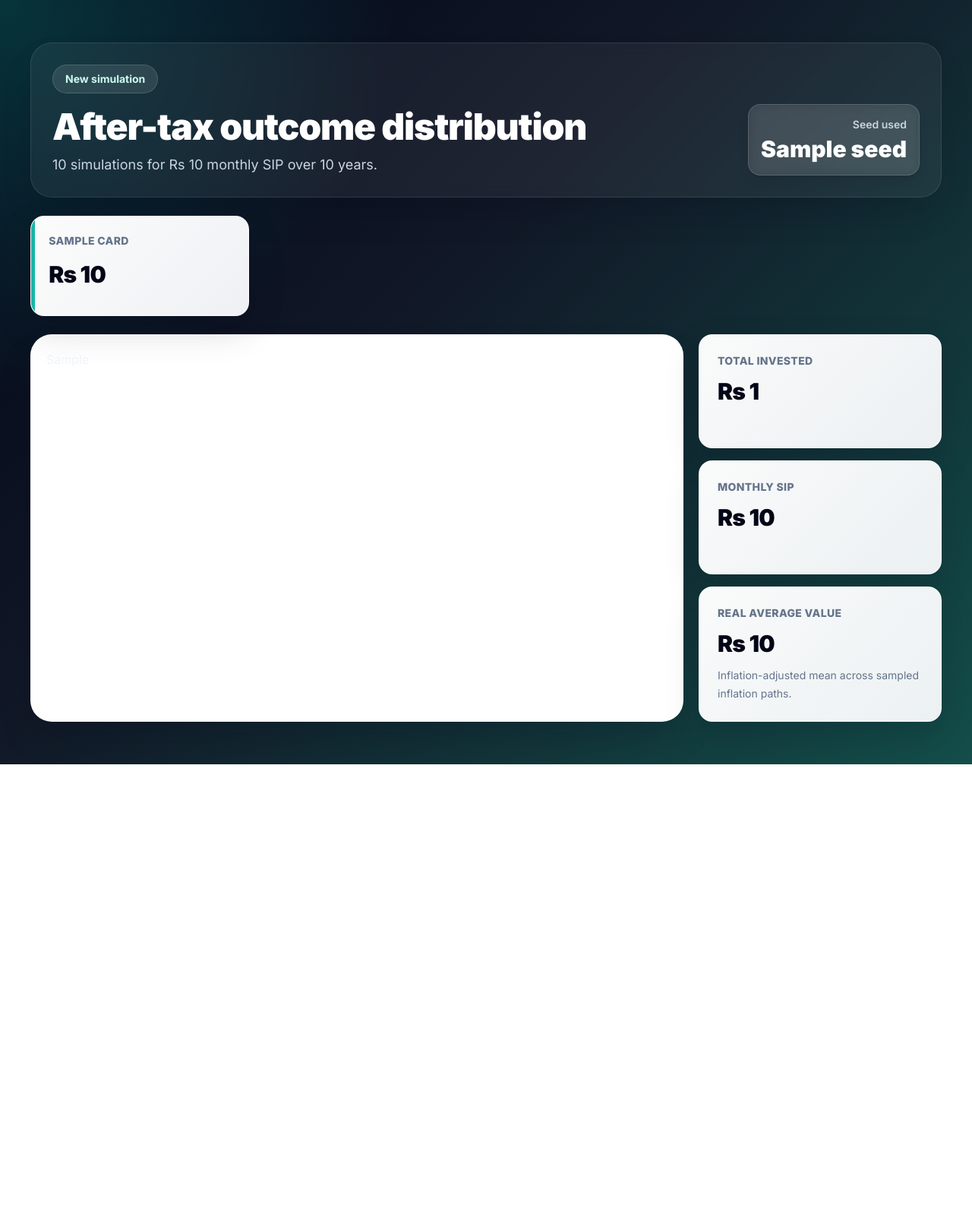
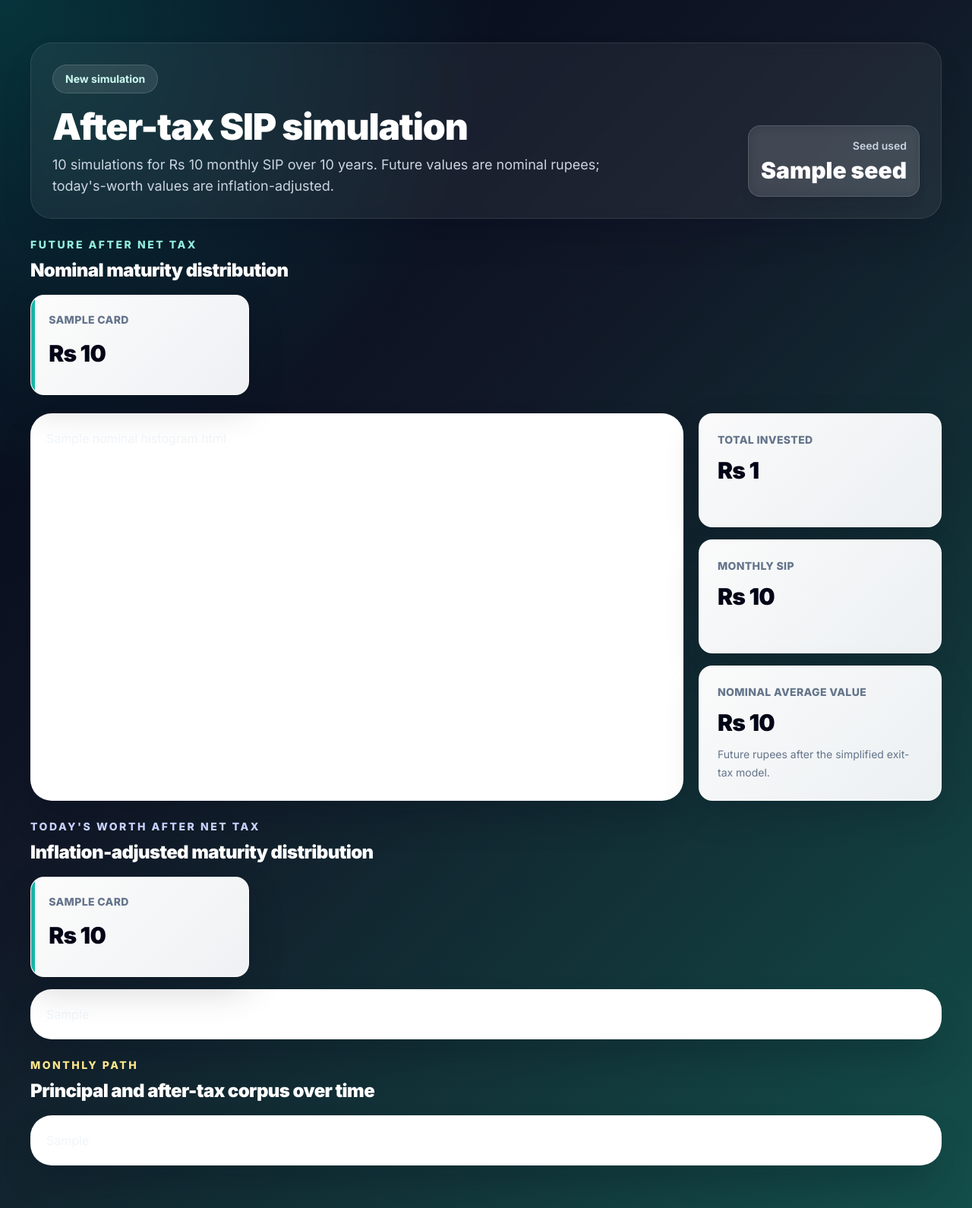
Before and after one commit to utkarshg1/sip-simulations, a FastAPI app: template templates/results.html in a window 1280 px wide. Shown: the whole page at 76% size. Before the commit the page ends 1006 px from the top, so only its background shows below. Run offline with FastAPI, Linux system fonts and the light colour scheme; the template is opened without the code that fills it: most values are stand-ins (such as "Sample title", 1, 10 or a date in 2020); some libraries are stand-ins or nearby versions.

Commit message:
updated inflation adjusted worth

```diff
--- a/main.py
+++ b/main.py
@@ -76,7 +76,20 @@ async def simulate(
         return render_form_with_errors(request, form, errors)
 
     result = run_simulation(inputs)
-    histogram_html = build_histogram(result.final_values_after_tax, result.summary)
+    nominal_histogram_html = build_histogram(
+        result.final_values_after_tax,
+        result.summary,
+        title="Future after-tax maturity value",
+        xaxis_title="Future after-tax maturity value",
+    )
+    real_histogram_html = build_histogram(
+        result.real_values_after_tax,
+        result.real_summary,
+        title="Today's-worth after-tax value",
+        xaxis_title="Today's-worth after-tax value",
+        bar_color="#818cf8",
+    )
+    monthly_path_html = build_monthly_path_chart(result.monthly_path)
 
     return templates.TemplateResponse(
         request,
@@ -85,7 +98,10 @@ async def simulate(
             "form": form,
             "result": result,
             "summary_cards": build_summary_cards(result.summary),
-            "histogram_html": histogram_html,
+            "real_summary_cards": build_summary_cards(result.real_summary),
+            "nominal_histogram_html": nominal_histogram_html,
+            "real_histogram_html": real_histogram_html,
+            "monthly_path_html": monthly_path_html,
         },
     )
 
@@ -122,13 +138,19 @@ def render_form_with_errors(
     )
 
 
-def build_histogram(values, summary: dict[str, float]) -> str:
+def build_histogram(
+    values,
+    summary: dict[str, float],
+    title: str,
+    xaxis_title: str,
+    bar_color: str = "#14b8a6",
+) -> str:
     figure = go.Figure()
     figure.add_trace(
         go.Histogram(
             x=values,
             nbinsx=70,
-            marker_color="#14b8a6",
+            marker_color=bar_color,
             opacity=0.88,
             hovertemplate="After-tax value: Rs %{x:,.0f}<br>Runs: %{y}<extra></extra>",
         )
@@ -159,8 +181,97 @@ def build_histogram(values, summary: dict[str, float]) -> str:
         paper_bgcolor="rgba(0,0,0,0)",
         plot_bgcolor="rgba(255,255,255,0.96)",
         bargap=0.02,
-        xaxis_title="After-tax maturity value",
+        title={"text": title, "x": 0.01, "xanchor": "left"},
+        xaxis_title=xaxis_title,
         yaxis_title="Simulation count",
+        font={"family": "Inter, ui-sans-serif, system-ui"},
+    )
+    return to_html(
+        figure,
+        full_html=False,
+        include_plotlyjs="cdn",
+        config={"displayModeBar": False, "responsive": True},
+    )
+
+
+def build_monthly_path_chart(monthly_path: dict) -> str:
+    x_values = monthly_path["years"]
+    figure = go.Figure()
+    figure.add_trace(
+        go.Scatter(
+            x=x_values,
+            y=monthly_path["p97_5"],
+            mode="lines",
+            line={"width": 0},
+            showlegend=False,
+            hoverinfo="skip",
+        )
+    )
+    figure.add_trace(
+        go.Scatter(
+            x=x_values,
+            y=monthly_path["p2_5"],
+            mode="lines",
+            fill="tonexty",
+            fillcolor="rgba(129, 140, 248, 0.14)",
+            line={"width": 0},
+            name="2.5-97.5 percentile band",
+            hovertemplate="Year %{x:.1f}<br>2.5%: Rs %{y:,.0f}<extra></extra>",
+        )
+    )
+    figure.add_trace(
+        go.Scatter(
+            x=x_values,
+            y=monthly_path["p75"],
+            mode="lines",
+            line={"width": 0},
+            showlegend=False,
+            hoverinfo="skip",
+        )
+    )
+    figure.add_trace(
+        go.Scatter(
+            x=x_values,
+            y=monthly_path["p25"],
+            mode="lines",
+            fill="tonexty",
+            fillcolor="rgba(20, 184, 166, 0.20)",
+            line={"width": 0},
+            name="25-75 percentile band",
+            hovertemplate="Year %{x:.1f}<br>25%: Rs %{y:,.0f}<extra></extra>",
+        )
+    )
+    figure.add_trace(
+        go.Scatter(
+            x=x_values,
+            y=monthly_path["p50"],
+            mode="lines",
+            line={"color": "#0f766e", "width": 3},
+            name="50th percentile after-tax corpus",
+            hovertemplate="Year %{x:.1f}<br>Median corpus: Rs %{y:,.0f}<extra></extra>",
+        )
+    )
+    figure.add_trace(
+        go.Scatter(
+            x=x_values,
+            y=monthly_path["principal"],
+            mode="lines",
+            line={"color": "#f59e0b", "width": 3, "dash": "dash"},
+            name="Principal invested",
+            hovertemplate="Year %{x:.1f}<br>Principal: Rs %{y:,.0f}<extra></extra>",
+        )
+    )
+    figure.update_layout(
+        template="plotly_white",
+        margin={"l": 56, "r": 28, "t": 58, "b": 54},
+        height=560,
+        title={"text": "Monthly after-tax corpus path", "x": 0.01, "xanchor": "left"},
+        paper_bgcolor="rgba(0,0,0,0)",
+        plot_bgcolor="rgba(255,255,255,0.96)",
+        xaxis_title="Investment year",
+        yaxis_title="After-tax corpus",
+        hovermode="x unified",
+        legend={"orientation": "h", "yanchor": "bottom", "y": 1.02, "xanchor": "right", "x": 1},
         font={"family": "Inter, ui-sans-serif, system-ui"},
     )
     return to_html(
--- a/templates/results.html
+++ b/templates/results.html
@@ -6,9 +6,9 @@
     <div class="flex flex-col gap-5 lg:flex-row lg:items-end lg:justify-between">
       <div>
         <a href="/" class="mb-5 inline-flex rounded-full border border-white/15 bg-white/10 px-4 py-2 text-sm font-bold text-teal-100 transition hover:bg-white/15">New simulation</a>
-        <h1 class="max-w-5xl text-4xl font-black tracking-tight text-white sm:text-5xl">After-tax outcome distribution</h1>
+        <h1 class="max-w-5xl text-4xl font-black tracking-tight text-white sm:text-5xl">After-tax SIP simulation</h1>
         <p class="mt-3 max-w-3xl text-base text-slate-300 sm:text-lg">
-          {{ "{:,}".format(result.simulations) }} simulations for Rs {{ "{:,.0f}".format(result.monthly_sip) }} monthly SIP over {{ result.years }} years.
+          {{ "{:,}".format(result.simulations) }} simulations for Rs {{ "{:,.0f}".format(result.monthly_sip) }} monthly SIP over {{ result.years }} years. Future values are nominal rupees; today's-worth values are inflation-adjusted.
         </p>
       </div>
       <div class="min-w-32 rounded-2xl border border-white/15 bg-white/10 p-4 text-left shadow-lg shadow-slate-950/10 backdrop-blur lg:text-right">
@@ -18,6 +18,11 @@
     </div>
   </div>
 
+  <section class="grid gap-4">
+    <div>
+      <p class="text-sm font-extrabold uppercase tracking-[0.18em] text-teal-200">Future after net tax</p>
+      <h2 class="mt-2 text-2xl font-black tracking-tight text-white">Nominal maturity distribution</h2>
+    </div>
     <div class="grid gap-4 sm:grid-cols-2 xl:grid-cols-4">
       {% for card in summary_cards %}
         <article class="metric-card tone-{{ card.tone }}">
@@ -26,10 +31,11 @@
         </article>
       {% endfor %}
     </div>
+  </section>
 
   <div class="grid gap-5 xl:grid-cols-[minmax(0,1fr)_320px]">
     <section class="rounded-[1.75rem] border border-white/20 bg-white p-3 shadow-2xl shadow-slate-950/25 sm:p-5">
-      {{ histogram_html | safe }}
+      {{ nominal_histogram_html | safe }}
     </section>
 
     <aside class="grid gap-4 md:grid-cols-3 xl:grid-cols-1">
@@ -42,11 +48,39 @@
         <p class="mt-3 text-3xl font-black tracking-tight">Rs {{ "{:,.0f}".format(result.monthly_sip) }}</p>
       </div>
       <div class="stat-card">
-        <p class="text-sm font-extrabold uppercase tracking-wide text-slate-500">Real average value</p>
-        <p class="mt-3 text-3xl font-black tracking-tight">Rs {{ "{:,.0f}".format(result.real_values_after_tax.mean()) }}</p>
-        <p class="mt-3 text-sm leading-6 text-slate-500">Inflation-adjusted mean across sampled inflation paths.</p>
+        <p class="text-sm font-extrabold uppercase tracking-wide text-slate-500">Nominal average value</p>
+        <p class="mt-3 text-3xl font-black tracking-tight">Rs {{ "{:,.0f}".format(result.summary.average) }}</p>
+        <p class="mt-3 text-sm leading-6 text-slate-500">Future rupees after the simplified exit-tax model.</p>
       </div>
     </aside>
   </div>
+
+  <section class="grid gap-4">
+    <div>
+      <p class="text-sm font-extrabold uppercase tracking-[0.18em] text-indigo-200">Today's worth after net tax</p>
+      <h2 class="mt-2 text-2xl font-black tracking-tight text-white">Inflation-adjusted maturity distribution</h2>
+    </div>
+    <div class="grid gap-4 sm:grid-cols-2 xl:grid-cols-4">
+      {% for card in real_summary_cards %}
+        <article class="metric-card tone-{{ card.tone }}">
+          <p class="text-sm font-extrabold uppercase tracking-wide text-slate-500">{{ card.label }}</p>
+          <p class="mt-4 text-2xl font-black tracking-tight text-slate-950 sm:text-3xl">Rs {{ "{:,.0f}".format(card.value) }}</p>
+        </article>
+      {% endfor %}
+    </div>
+    <section class="rounded-[1.75rem] border border-white/20 bg-white p-3 shadow-2xl shadow-slate-950/25 sm:p-5">
+      {{ real_histogram_html | safe }}
+    </section>
+  </section>
+
+  <section class="grid gap-4">
+    <div>
+      <p class="text-sm font-extrabold uppercase tracking-[0.18em] text-amber-200">Monthly path</p>
+      <h2 class="mt-2 text-2xl font-black tracking-tight text-white">Principal and after-tax corpus over time</h2>
+    </div>
+    <section class="rounded-[1.75rem] border border-white/20 bg-white p-3 shadow-2xl shadow-slate-950/25 sm:p-5">
+      {{ monthly_path_html | safe }}
+    </section>
+  </section>
 </section>
 {% endblock %}
```
Also changed, not shown: simulation.py (+69 -3 lines), tests/test_app.py (+7 -2 lines), tests/test_simulation.py (+32 -0 lines). Lines whose indentation alone changed are shown as unchanged.
